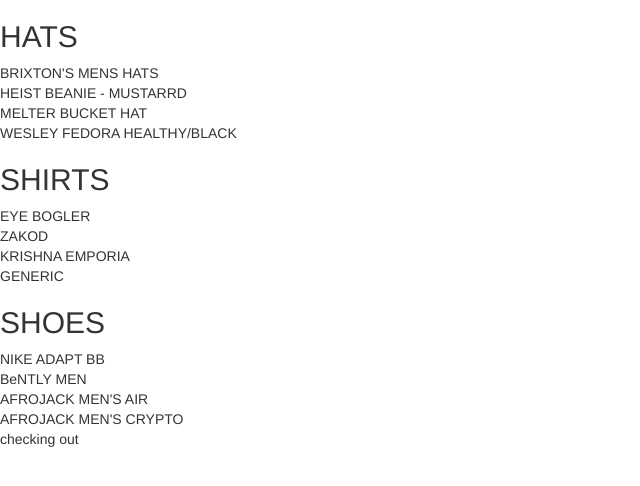
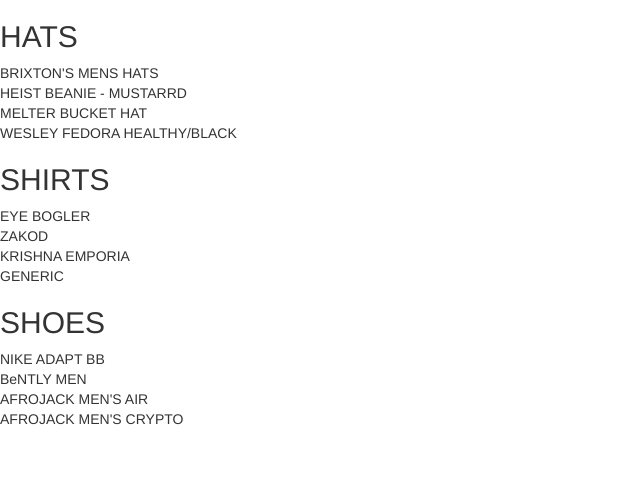
Before and after one commit to sideeq12/e-commerce, a React (Create React App) app: page /shop in a window 1280 px wide. Shown: the top 486 px of the page, without its empty margins (0-640 px from the left). Built offline with nearby package versions, Linux system fonts and the light colour scheme.

Commit message:
checking

```diff
--- a/src/components/shop/shop.js
+++ b/src/components/shop/shop.js
@@ -23,7 +23,7 @@
         return(
             <div className="Shop-Page">
             {collections.map(coll => <Preview title={coll.title} key={coll.id} content={coll.content} /> )}
-             checking out
+
             </div>
         )
     }
```
